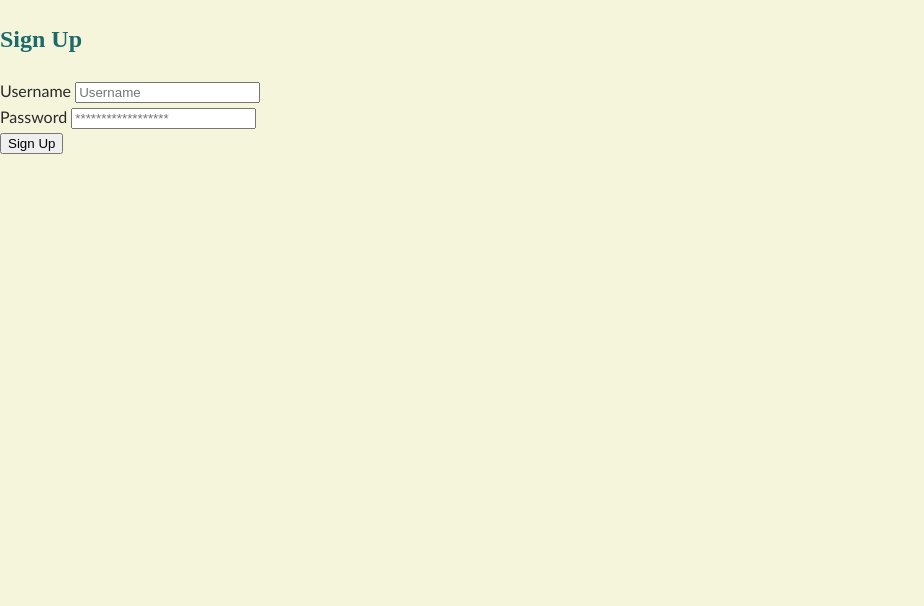
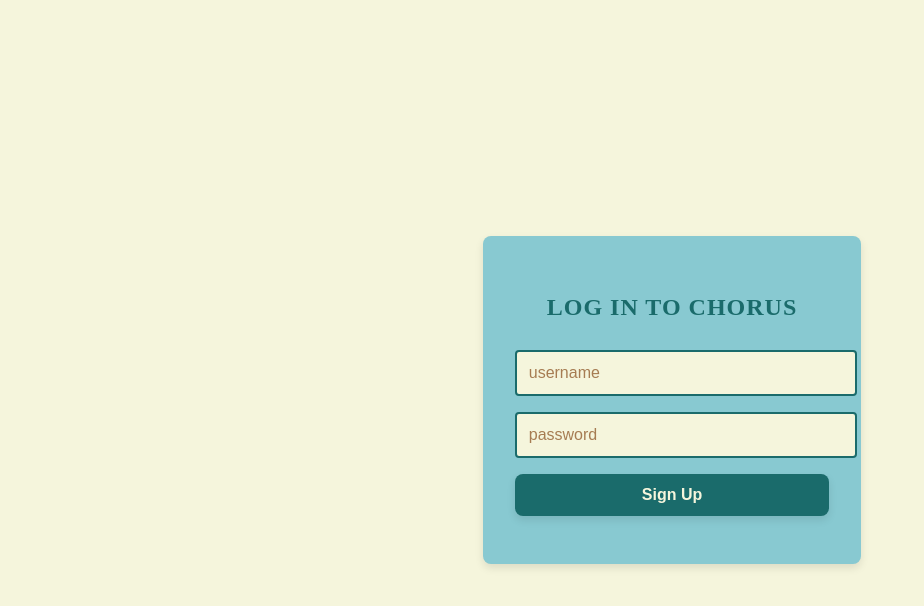
Before and after one commit to alec-jensen/hackathon7, an Astro site in the folder frontend/: page /signup in a window 1280 px wide. Shown: the whole page, without its empty margins (0-924 px from the left). Built offline with nearby package versions, Linux system fonts and the light colour scheme; Astro itself is replaced by a stand-in of ours.

Commit message:
fix signup page

```diff
--- a/frontend/src/pages/signup.astro
+++ b/frontend/src/pages/signup.astro
@@ -1,29 +1,26 @@
 ---
 import Layout from "../layouts/Layout.astro";
+import "../styles/style.css"
+import "../styles/loginpage.css"
+import AniButton from "../components/Button.astro"
 ---
 
 <Layout>
     <div>
-        <form id="signup-form">
-            <h2>Sign Up</h2>
+        <form id="login-form">
+            <h2>log in to chorus</h2>
             <div>
-                <label for="username">
-                    Username
-                </label>
-                <input id="username" type="text" placeholder="Username" required>
+                <input id="username" type="text" placeholder="username" required>
             </div>
             <div>
-                <label for="password">
-                    Password
-                </label>
-                <input id="password" type="password" placeholder="******************" required>
+                <input id="password" type="password" placeholder="password" required>
             </div>
             <div>
-                <button type="submit">
+                <AniButton type="submit">
                     Sign Up
-                </button>
+                </AniButton>
             </div>
-             <p id="signup-error"></p>
+             <p id="login-error"></p> <!-- Error message placeholder -->
         </form>
     </div>
 </Layout>
@@ -36,7 +33,7 @@
         const form = event.target;
         const usernameInput = form.querySelector('#username');
         const passwordInput = form.querySelector('#password');
-        const errorElement = form.querySelector('#signup-error');
+        const errorElement = form.querySelector('#login-error');
 
         const username = usernameInput.value;
         const password = passwordInput.value;
```
